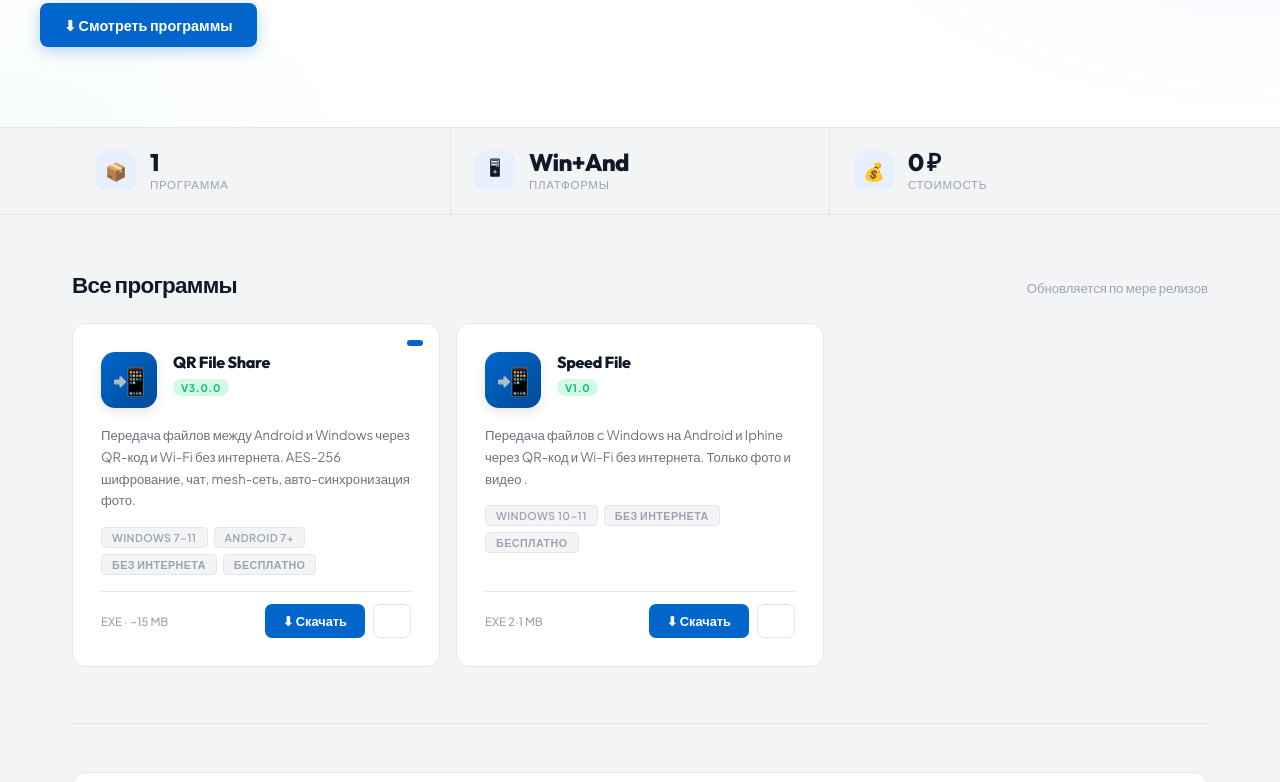
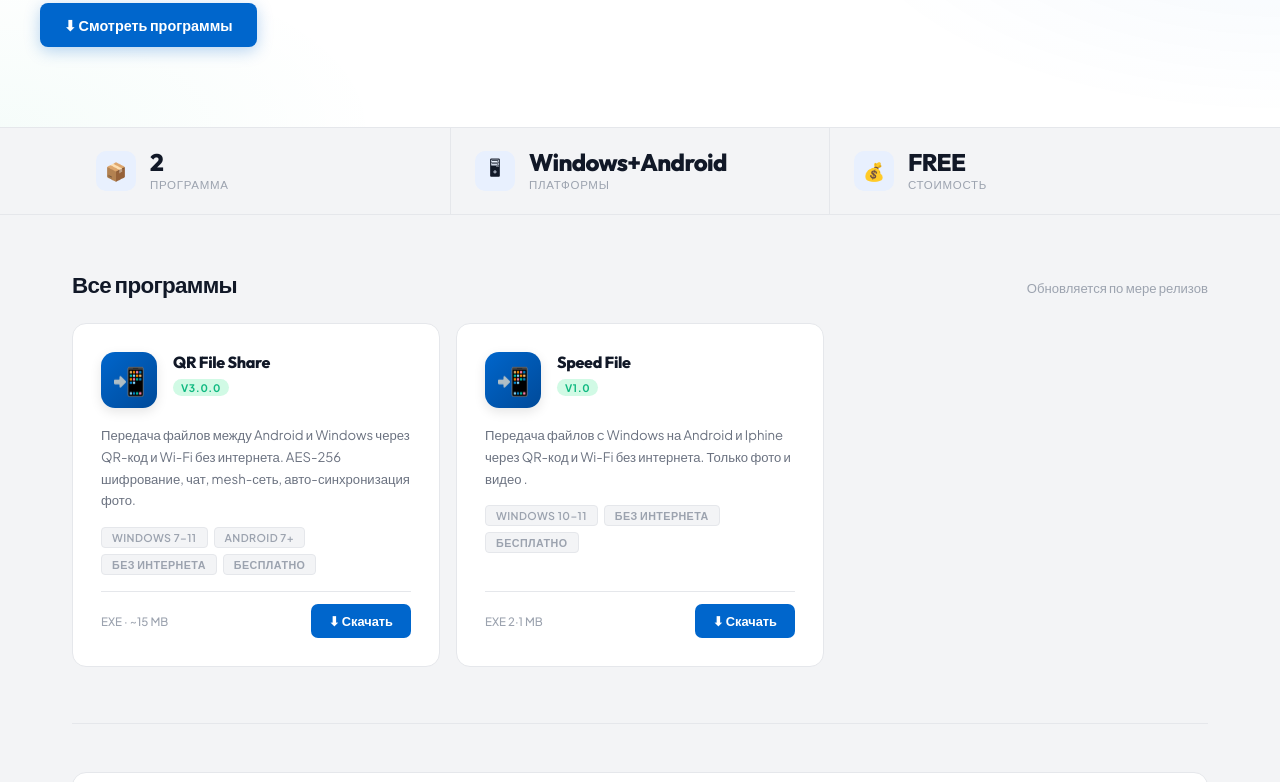
Before and after one commit to Erste1/Kronas_project, a plain HTML site: page index.html in a window 1280 px wide. Shown: the part 428-1210 px from the top of the page. Drawn offline with Linux system fonts and the light colour scheme.

Commit message:
Update index.html

```diff
--- a/index.html
+++ b/index.html
@@ -618,21 +618,21 @@
       <div class="stat-icon">📦</div>
       <div>
         <!-- ИЗМЕНИ ЦИФРУ когда добавишь больше программ -->
-        <div class="stat-val">1</div>
+        <div class="stat-val">2</div>
         <div class="stat-label">Программа</div>
       </div>
     </div>
     <div class="stat-item">
       <div class="stat-icon">🖥</div>
       <div>
-        <div class="stat-val">Win+And</div>
+        <div class="stat-val">Windows+Android</div>
         <div class="stat-label">Платформы</div>
       </div>
     </div>
     <div class="stat-item">
       <div class="stat-icon">💰</div>
       <div>
-        <div class="stat-val">0 ₽</div>
+        <div class="stat-val">FREE</div>
         <div class="stat-label">Стоимость</div>
       </div>
     </div>
@@ -666,7 +666,6 @@
            КАРТОЧКА 1 — QR File Share
            ══════════════════════════════════ -->
       <div class="app-card reveal">
-        <div class="badge-new"></div>
         <div class="app-card-top">
           <div class="app-icon app-icon-blue">📲</div>
           <div class="app-meta">
@@ -688,8 +687,6 @@
           <div style="display:flex;gap:8px">
             <a href="https://github.com/Erste1/Kronas_project/raw/main/QRFileShare_Setup_v3.1.0.exe"
                class="app-dl-btn" download>⬇ Скачать</a>
-            <a href="https://erste1.github.io/Kronas_project/" target="_blank"
-               class="app-dl-btn app-dl-btn-ghost"></a>
           </div>
         </div>
       </div>
@@ -715,8 +712,6 @@
           <div style="display:flex;gap:8px">
             <a href="https://github.com/Erste1/Kronas_project/raw/main/SpeedFile_Setup.exe"
                class="app-dl-btn" download>⬇ Скачать</a>
-            <a href="https://erste1.github.io/Kronas_project/" target="_blank"
-               class="app-dl-btn app-dl-btn-ghost"></a>
           </div>
         </div>
       </div>
```
